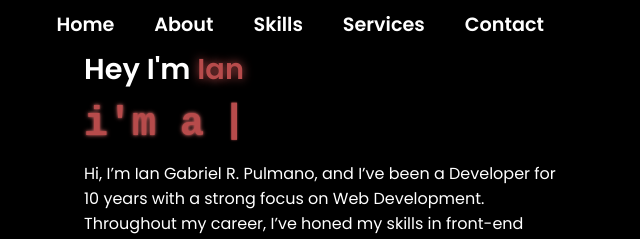
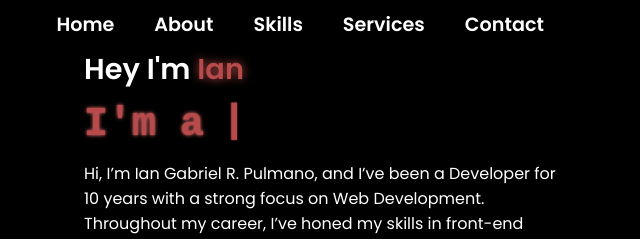
Before and after one commit to Yanyan0708/Pulmano, a plain HTML site: page index.html in a window 1280 px wide. Shown: the top 239 px of the page, 620-1260 px from the left. Drawn offline with nearby package versions, Linux system fonts and the light colour scheme.

Commit message:
index.html

```diff
--- a/index.html
+++ b/index.html
@@ -48,7 +48,7 @@
                 <span>Ian</span>
             </h1>
             <div class="typewriter">
-                i'm a
+                I'm a
                 <span class="typewriter-text"></span>
                 <label for="">|</label>
               </div>
```
